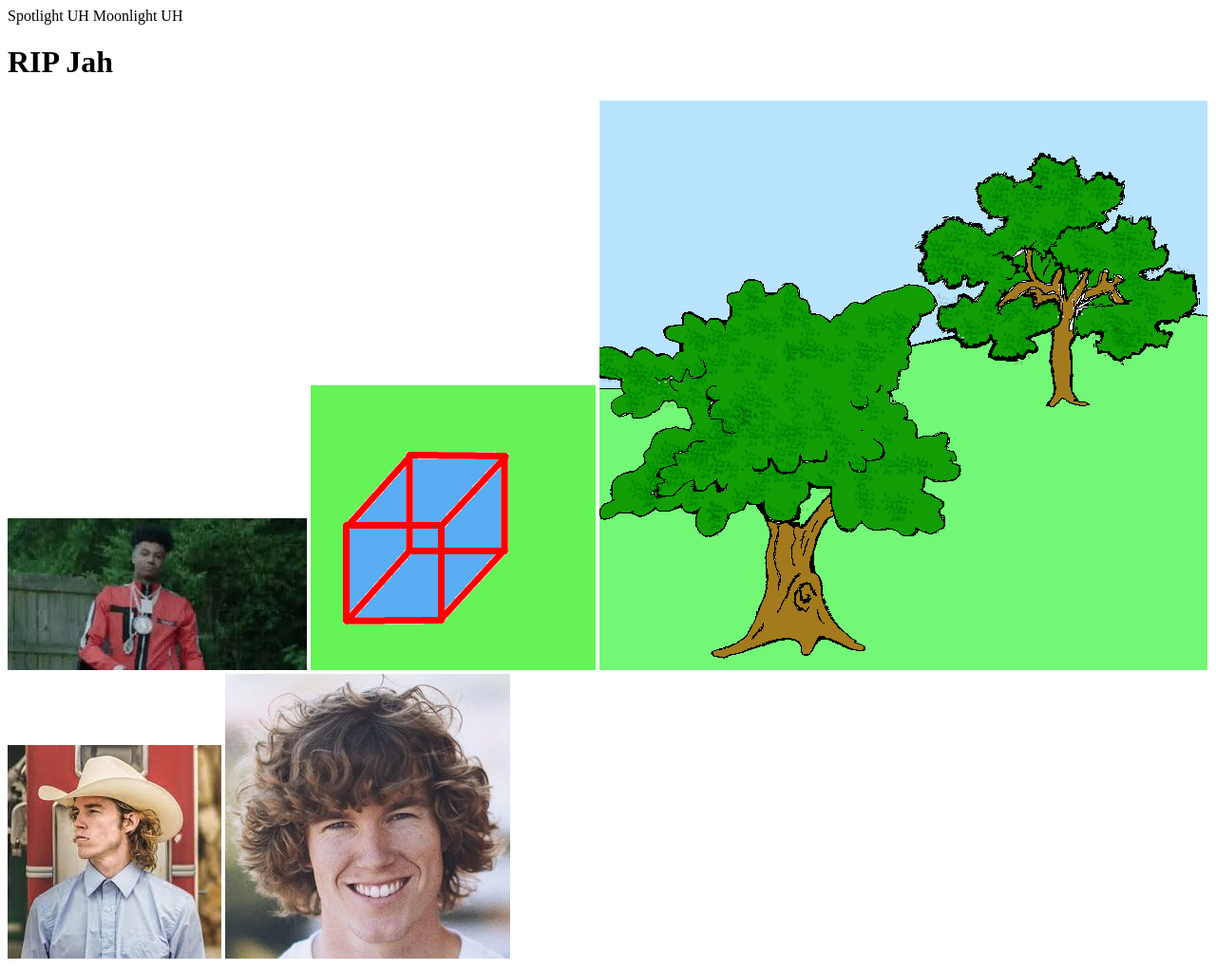
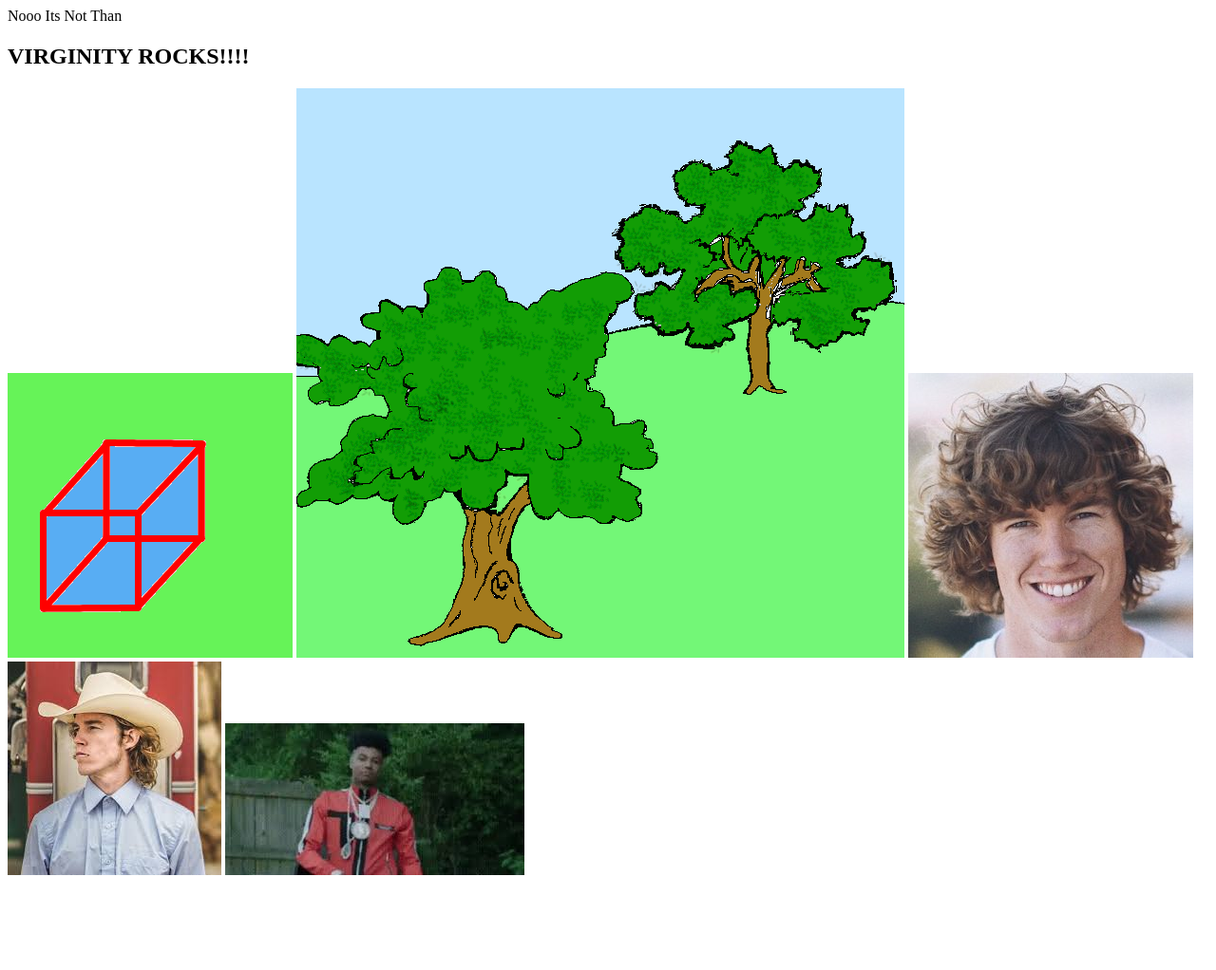
Before and after one commit to hammondshawn/hammondshawn.github.io, a plain HTML site: page index.html in a window 1280 px wide. Shown: the whole page at 95% size. After the commit the page ends 942 px from the top, so only its background shows below. Drawn offline with Linux system fonts and the light colour scheme.

Commit message:
Update index.html

```diff
--- a/index.html
+++ b/index.html
@@ -6,20 +6,21 @@
     <html>
 
         <head>
-            <title>Shawn's Website</title>
+            <title>OhMyPusy!!!</title>
         </head>
 
         <body>
-        Spotlight UH Moonlight UH
+        Nooo Its Not Than
 
-        <h1>RIP Jah</h1>
-        <img src="Images/yeah%20yeah%20ight.gif"
+        <h2>VIRGINITY ROCKS!!!!</h2>
+
 
         <p>
         <img src="Images/1-1.gif">
         <img src="Images/lab1-2.gif">
+        <img src="Images/sexyboi.gif">
         <img src="Images/sexierboi.gif">
-        <img src="Images/sexyboi.gif"
+        <img src="Images/yeah%20yeah%20ight.gif">
 
         </p>
         </body>
```
